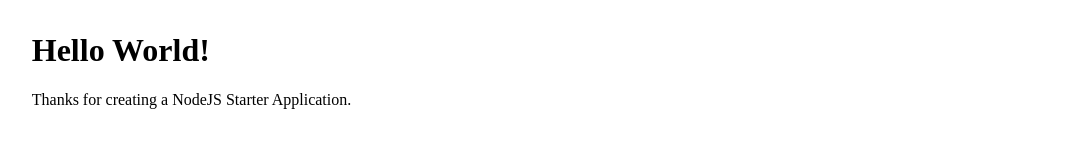
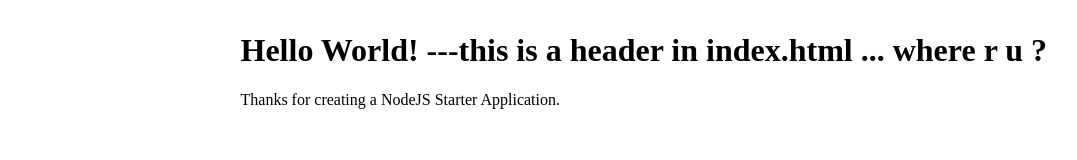
Before and after one commit to padraigUCSD/cse110-lab5, a website: page index.html in a window 1280 px wide. Shown: the whole page, without its empty margins (119-1196 px from the left). Drawn offline with Linux system fonts and the light colour scheme.

Commit message:
Update index.html

```diff
--- a/index.html
+++ b/index.html
@@ -13,7 +13,7 @@
           <!-- <img class = "newappIcon" src="images/newapp-icon.png"> -->
         </td>
         <td>
-          <h1 id="message">Hello World!</h1>
+          <h1 id="message">Hello World! ---this is a header in index.html ... where r u ? </h1>
           <p class='description'></p> Thanks for creating a <span class = "blue">NodeJS Starter Application</span>.
         </td>
       </tr>
```
